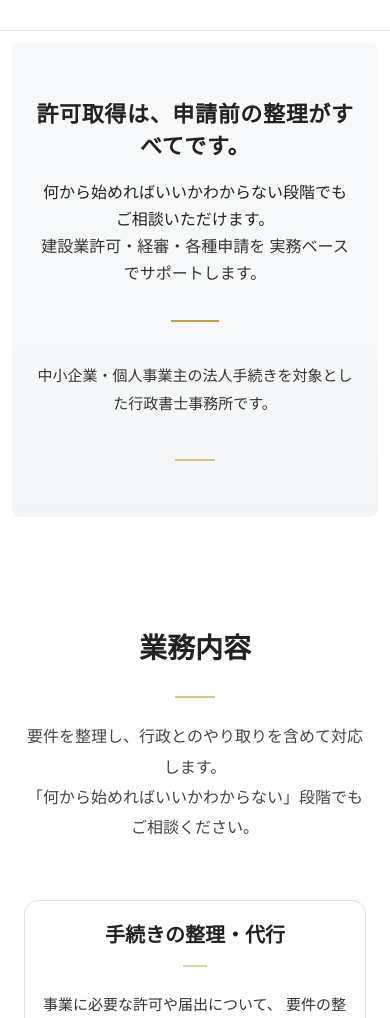
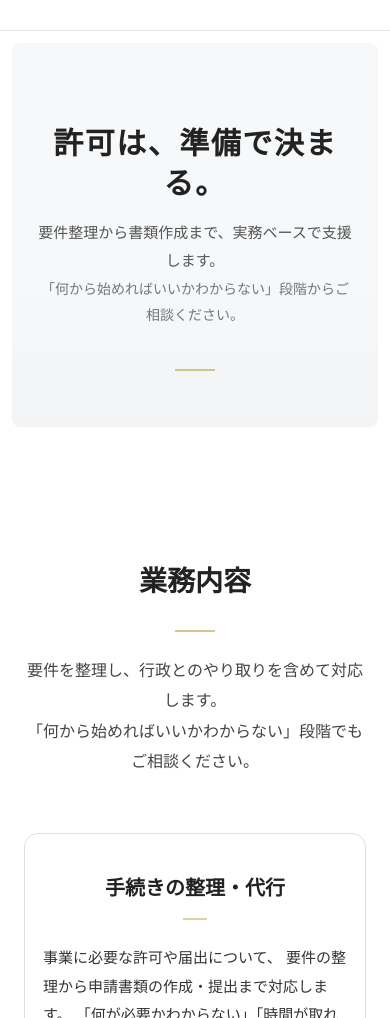
Before and after one commit to homu-hase/my-first-hp, a plain HTML site: page index.html in a window 390 px wide. Shown: the part 82-1100 px from the top of the page. Drawn offline with Linux system fonts and the light colour scheme.

Commit message:
Javascript

```diff
--- a/index.html
+++ b/index.html
@@ -21,30 +21,19 @@
     <section class="fv">
       <div class="inner">
         <h1>
-          <span class="only-pc"
-            >許可取得の可否を左右するのは、申請前の整理です。</span
-          >
-          <span class="only-sp">許可取得は、申請前の整理がすべてです。</span>
+          <span id="typing"></span>
+          <span class="cursor" id="cursor">|</span>
         </h1>
 
         <p class="fv-note">
-          <span class="only-pc">
-            制度だけでなく、現場の状況を踏まえて整理します。
-          </span>
+          要件整理から書類作成まで、実務ベースで支援します。
         </p>
-        <span class="only-sp">
-          何から始めればいいかわからない段階でもご相談いただけます。
-        </span>
-        <h2>
-          <span class="only-pc">
-            建設業許可・経審・入札参加資格申請を中心に、<br />
-            申請準備・要件整理・書類作成まで実務ベースで対応します。
-          </span>
-          <span class="only-sp">
-            建設業許可・経審・各種申請を 実務ベースでサポートします。
-          </span>
-        </h2>
-        <p>中小企業・個人事業主の法人手続きを対象とした行政書士事務所です。</p>
+
+        <!-- <p class="fv-target">中小企業・個人事業主の手続きをサポートします。</p> -->
+
+        <p class="fv-help">
+          「何から始めればいいかわからない」段階からご相談ください。
+        </p>
       </div>
     </section>
 
@@ -199,7 +188,7 @@
         <h2>業務相談受付</h2>
 
         <p class="cta-copy">
-          「何から始めればいいかわからない」<br>
+          「何から始めればいいかわからない」<br />
           その段階からご相談ください。
         </p>
 
@@ -216,7 +205,6 @@
       </div>
     </section>
 
-
     <!-- footer -->
     <footer>
       <div class="inner">
@@ -232,5 +220,26 @@
         <small> ©行政書士はせがわ法務事務所 All Rights Reserved. </small>
       </div>
     </footer>
+
+    <script>
+      const text = "許可は、準備で決まる。";
+      const element = document.getElementById("typing");
+      const cursor = document.getElementById("cursor");
+
+      let index = 0;
+
+      function type() {
+        if (index < text.length) {
+          element.textContent += text.charAt(index);
+          index++;
+          setTimeout(type, 120);
+        } else {
+          // 打ち終わったらカーソルを消す
+          cursor.style.display = "none";
+        }
+      }
+
+      setTimeout(type, 400);
+    </script>
   </body>
 </html>
--- a/style.css
+++ b/style.css
@@ -86,9 +86,7 @@ body {
   background: var(--c-bg-fff);
 }
 
-h1,
-h2,
-h3 {
+h2. h3 {
   margin: var(--sp-0) var(--sp-0) var(--sp-16);
   font-weight: 600;
 }
@@ -210,43 +208,31 @@ header img {
 }
 
 .fv-note {
-  margin: var(--sp-32) var(--sp-0) var(--sp-48);
-  font-size: 15px;
-  line-height: 2;
+  margin: 18px 0 0; /* ← 下を空けすぎない */
+  font-size: 16px;
+  line-height: 1.9;
   color: var(--c-text-555);
 }
 
 /* メインコピー */
 .fv h1 {
-  font-size: clamp(32px, 4vw, 40px);
-  margin-bottom: var(--sp-24);
+  font-size: clamp(40px, 5vw, 56px);
   font-weight: 700;
-  line-height: 1.4;
-  letter-spacing: 0.03em;
-  white-space: nowrap;
+  line-height: 1.3;
+  letter-spacing: 0.05em;
+  margin-bottom: 22px;
 }
 
-/* サブコピー */
-.fv h2 {
-  font-size: 24px;
-  font-weight: 400;
-  color: var(--c-text-333);
-  margin-bottom: var(--sp-32);
-  margin-top: var(--sp-0);
-  line-height: 1.7;
-}
+/* .fv-target { */
+/* margin-top: 18px;
+  font-size: 14px;
+  color: var(--c-text-666);
+} */
 
-/* 説明 */
-.fv p {
-  font-size: 16px;
-  color: var(--c-text-333);
-  max-width: 720px;
-  line-height: 1.9;
-  margin: var(--sp-0) auto;
-}
-
-.fv p:last-of-type {
-  margin-top: var(--sp-32);
+.fv-help {
+  margin-top: 10px;
+  font-size: 14px;
+  color: var(--c-text-777);
 }
 
 .fv p br,
@@ -256,19 +242,17 @@ header img {
   margin-top: var(--sp-12);
 }
 
-/* ライン */
-.fv h2::after {
-  content: "";
-  display: block;
-  width: 48px;
-  height: 2px;
-  background: var(--gold-color);
-  margin: var(--sp-32) auto var(--sp-40);
+/* FV内のp共通（強くしない） */
+.fv p {
+  max-width: 720px;
+  margin: 0 auto;
+  line-height: 1.9;
 }
 
-.fv h2,
 .fv p {
-  max-width: none;
+  max-width: 720px;
+  margin: 0 auto;
+  line-height: 1.9;
 }
 
 .fv::after {
@@ -286,22 +270,22 @@ header img {
   padding-top: 96px;
 }
 
+/* 業務内容も「対応業務」と同じカード感に寄せる */
 .service-list {
-  display: grid;
-  grid-template-columns: repeat(3, 1fr);
-  gap: 0;
-  background: #fff;
-  border-top: 1px solid var(--c-border-e0);
-  border-bottom: 1px solid var(--c-border-e0);
+  gap: var(--sp-32);
+  border: none;
+  background: transparent;
 }
 
 .service-item {
-  border: none; /* ← 四角い枠を消す */
-  padding: var(--sp-48) var(--sp-40);
+  border: 1px solid var(--c-border-e0);
+  border-radius: var(--r-8);
+  padding: var(--sp-40) var(--sp-32);
+  background: var(--c-bg-fff);
 }
 
 .service-item:not(:first-child) {
-  border-left: 1px solid var(--c-border-e0); /* ← 縦線だけ */
+  border-left: none; /* 縦線ルールを無効化 */
 }
 
 /* 見出し */
@@ -338,13 +322,13 @@ header img {
   background: var(--c-bg-fafafa);
 }
 
-.strength-list {
-  max-width: 720px;
-  margin: var(--sp-0) auto var(--sp-40);
-  padding-left: var(--sp-0);
-  list-style: none;
+.service-list {
+  display: grid;
+  grid-template-columns: repeat(3, 1fr);
+  gap: var(--sp-32);
+  border: none;
+  background: transparent;
 }
-
 .strength-list li {
   position: relative;
   padding-left: var(--sp-16);
@@ -530,6 +514,15 @@ header img {
   color: var(--c-text-333);
 }
 
+.btn {
+  transition: all 0.2s ease;
+}
+
+.btn:hover {
+  transform: translateY(-2px);
+  box-shadow: 0 6px 16px rgba(0, 0, 0, 0.15);
+}
+
 /* ====== Footer ====== */
 footer {
   background-color: var(--c-bg-f5f5f5) !important;
@@ -575,6 +568,27 @@ footer small {
     border-left: none; /* ← 縦線は消す */
   }
 }
+/* =========================
+   iPad（〜1024px）
+========================= */
+@media (max-width: 1024px) {
+  .section {
+    padding: var(--sp-80) 0;
+  }
+
+  /* 2列 */
+  .service-list,
+  .handling-list {
+    display: grid;
+    grid-template-columns: repeat(2, 1fr);
+    gap: var(--sp-32);
+  }
+
+  .service-item,
+  .handling-item {
+    padding: var(--sp-40) var(--sp-32);
+  }
+}
 
 /* =========================
    iPhone（〜768px）
@@ -586,85 +600,8 @@ footer small {
   .only-sp {
     display: inline;
   }
-  .fv {
-    padding: var(--sp-64) var(--sp-0);
-    margin: var(--sp-16);
-  }
 
-  .fv h1 {
-    font-size: 22px;
-    line-height: 1.5;
-    margin-bottom: 16px;
-  }
-
-  .fv h2 {
-    font-size: 16px;
-    line-height: 1.7;
-  }
-
-  .fv p,
-  .fv-note {
-    font-size: 15px;
-  }
-
-  .section {
-    padding: var(--sp-64) var(--sp-0);
-  }
-
-  .handling-list {
-    grid-template-columns: 1fr;
-    gap: var(--sp-24);
-  }
-
-  .service-item,
-  .handling-item {
-    padding: var(--sp-32) var(--sp-24);
-    font-size: 14px;
-    line-height: 1.8;
-  }
-
-  .service-list {
-    grid-template-columns: 1fr;
-    gap: var(--sp-24);
-    border-top: none;
-    border-bottom: none;
-    background: transparent;
-  }
-
-  .service-item {
-    border: 1px solid var(--c-border-e0);
-    border-radius: var(--r-8);
-    margin-bottom: var(--sp-16);
-    padding: var(--sp-32) var(--sp-24);
-  }
-
-  .service-item:not(:first-child) {
-    border-left: none;
-  }
-
-  .profile-table {
-    padding: var(--sp-24);
-  }
-
-  .profile-table dl {
-    grid-template-columns: 1fr;
-    gap: var(--sp-4);
-  }
-
-  .cta-lead {
-    font-size: 16px;
-  }
-
-  .cta .btn {
-    display: block;
-    max-width: 280px;
-    margin: var(--sp-0) auto;
-    padding: var(--sp-16) var(--sp-24);
-    font-size: 16px;
-    box-sizing: border-box;
-  }
-
-  /* まず横スクロール事故を予防（保険） */
+  /* 横スクロール事故を予防（保険） */
   body {
     overflow-x: hidden;
   }
@@ -673,36 +610,70 @@ footer small {
     height: auto;
   }
 
-  /* FVの余白を詰めて密度を整える */
+  /* FV（スマホ） */
   .fv {
     margin: 12px;
     padding: 56px 0;
   }
+
   .fv h1 {
-    font-size: 22px;
-    line-height: 1.45;
+    font-size: 30px;
+    line-height: 1.35;
+    margin-bottom: 14px;
     white-space: normal;
   }
+
   .fv-note {
-    margin: 16px 0 24px;
+    margin: 16px 0 16px;
+    font-size: 15px;
     line-height: 1.85;
   }
 
-  /* 業務内容：スマホは“縦線表”をやめてカードで読みやすく */
-  .service-list {
+  .fv-target {
+    margin-top: 14px;
+    font-size: 14px;
+  }
+
+  .fv-help {
+    margin-top: 10px;
+    font-size: 14px;
+  }
+
+  /* セクション余白 */
+  .section {
+    padding: var(--sp-64) 0;
+  }
+
+  /* スマホは1列（業務内容・対応業務どっちも） */
+  .service-list,
+  .handling-list {
     grid-template-columns: 1fr;
     gap: 14px;
-    border: none;
-    background: transparent;
-    margin-top: 22px;
   }
-  .service-item {
+
+  /* スマホはカード */
+  .service-item,
+  .handling-item {
     border: 1px solid var(--c-border-e0);
     border-radius: 14px;
     padding: 20px 18px;
+    font-size: 14px;
+    line-height: 1.8;
   }
+
+  /* 縦線ルールの無効化（念のため） */
   .service-item:not(:first-child) {
     border-left: none;
+  }
+
+  /* CTAボタン */
+  .cta .btn {
+    display: block;
+    max-width: 280px;
+    margin: 0 auto;
+    padding: var(--sp-16) var(--sp-24);
+    font-size: 16px;
+    box-sizing: border-box;
   }
 
   .cta-copy {
```
